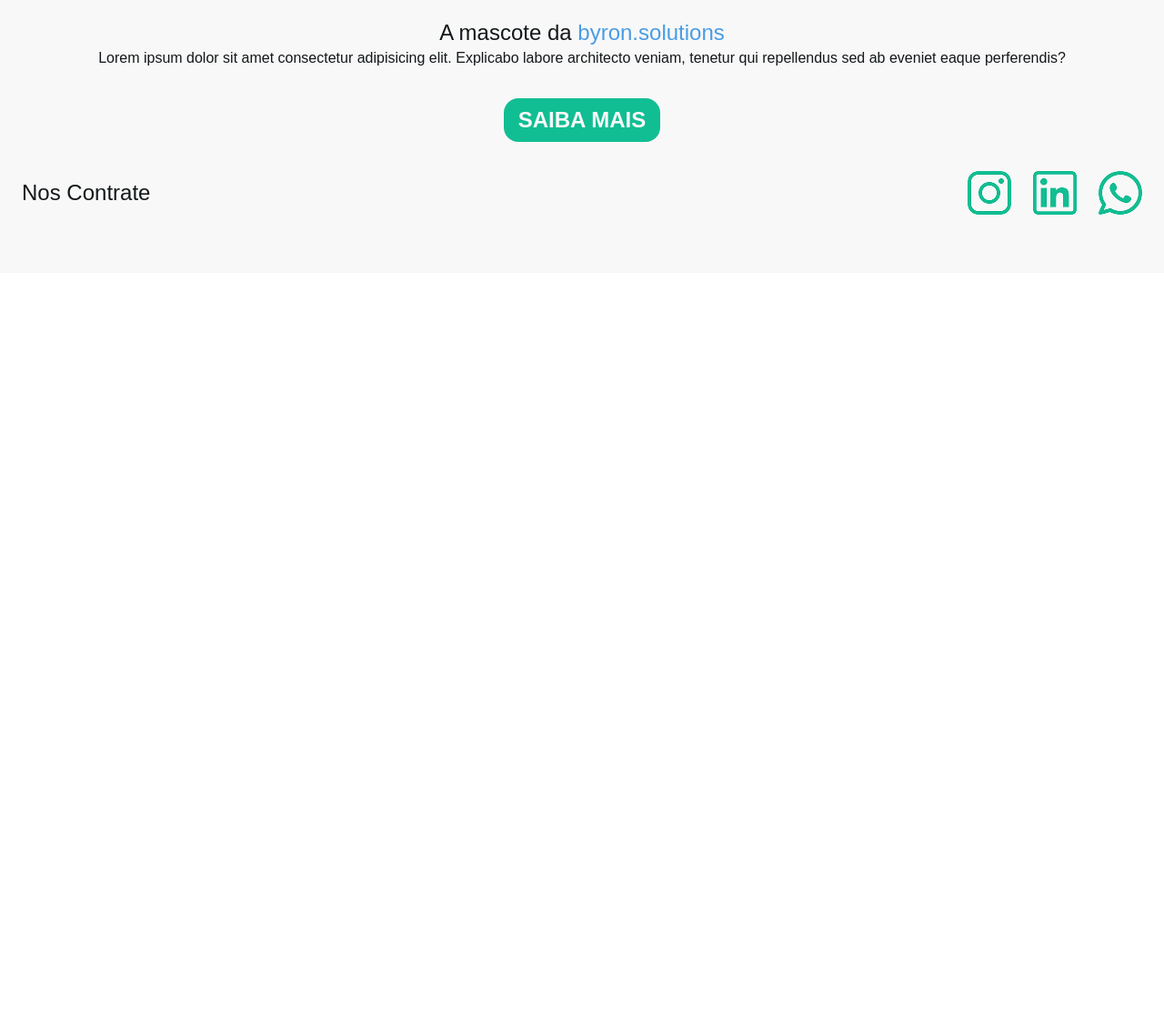
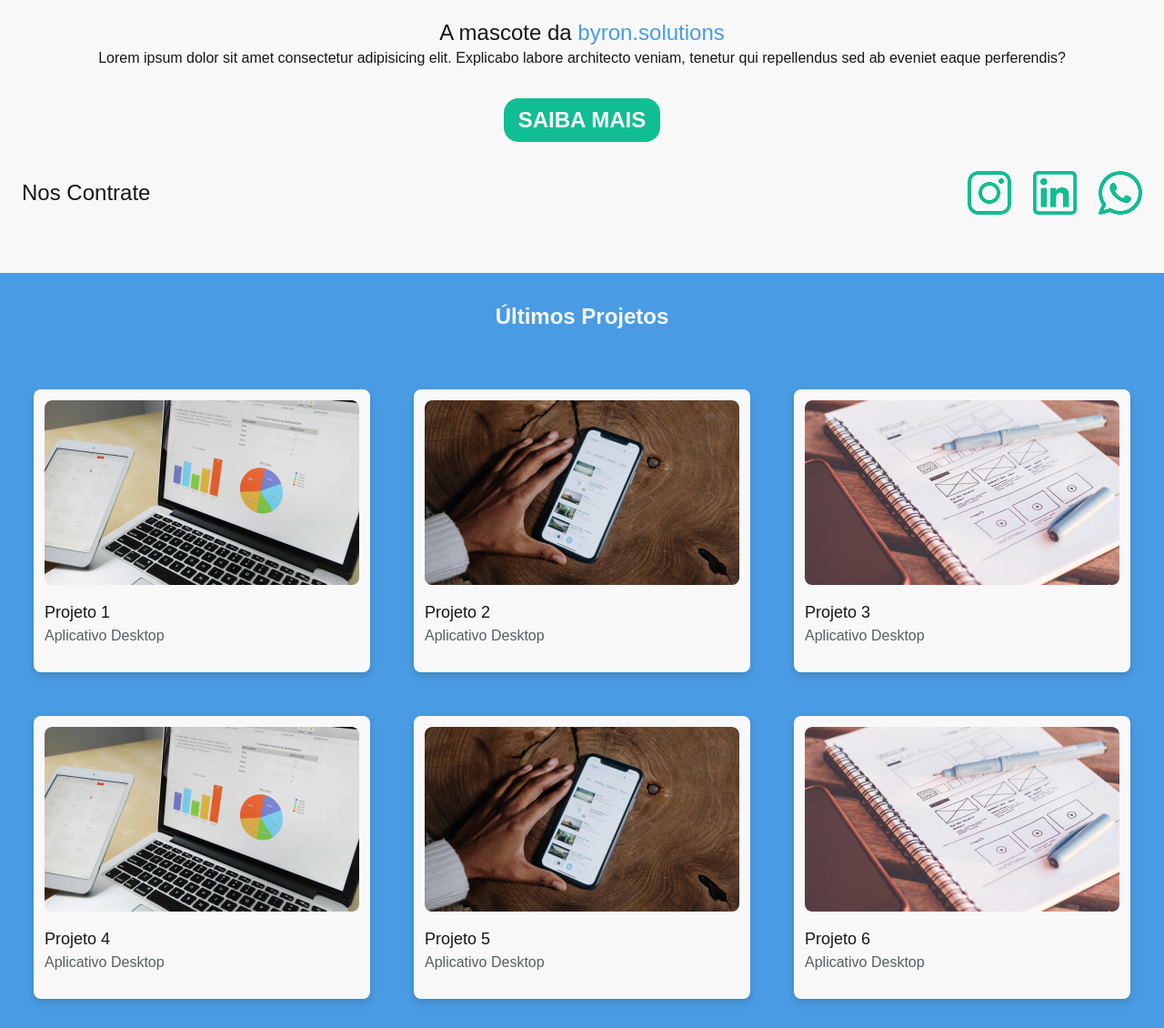
Before and after one commit to Dudruu/P-Tailwind, a website: page src/index.html in a window 1280 px wide. Shown: the part 644-1774 px from the top of the page at 91% size. Before the commit the page ends 944 px from the top, so only its background shows below. Drawn offline with Linux system fonts and the light colour scheme.

Commit message:
feat(#6): implementa a seção ultimos projetos

```diff
--- a/src/index.html
+++ b/src/index.html
@@ -50,5 +50,68 @@
           </div>
         </div>
       </section>
+      <section class="bg-secondary px-6 py-8 text-black flex flex-col items-center gap-8 lg:gap-16">
+          <h2 class="text-white font-extrabold text-2xl">Últimos Projetos</h2>
+          <div class=" grid grid-flow-row grid-cols-1 gap-12 md:grid-cols-2 lg:grid-cols-3">
+              <div class=" flex flex-col bg-white max-w-[380px] rounded-lg p-3 gap-4 drop-shadow-lg" >
+                  <div class="h-3/4 rounded-lg overflow-hidden">
+                      <img src="./img/Imagem1.png" alt="" />
+                  </div>
+                  <div class="h-1/4">
+                      <h3 class="text-lg">Projeto 1</h3>
+                      <p class="text-base text-gray">Aplicativo Desktop</p>
+                  </div>
+              </div>
+
+              <div class=" flex flex-col bg-white max-w-[380px] rounded-lg p-3 gap-4 drop-shadow-lg" >
+                  <div class="h-3/4 rounded-lg overflow-hidden">
+                      <img src="./img/Imagem2.png" alt="" />
+                  </div>
+                  <div class="h-1/4">
+                      <h3 class="text-lg">Projeto 2</h3>
+                      <p class="text-base text-gray">Aplicativo Desktop</p>
+                  </div>
+              </div>
+
+              <div class=" flex flex-col bg-white max-w-[380px] rounded-lg p-3 gap-4 drop-shadow-lg" >
+                  <div class="h-3/4 rounded-lg overflow-hidden">
+                      <img src="./img/Imagem3.png" alt="" />
+                  </div>
+                  <div class="h-1/4">
+                      <h3 class="text-lg">Projeto 3</h3>
+                      <p class="text-base text-gray">Aplicativo Desktop</p>
+                  </div>
+              </div>
+
+              <div class=" flex flex-col bg-white max-w-[380px] rounded-lg p-3 gap-4 drop-shadow-lg" >
+                  <div class="h-3/4 rounded-lg overflow-hidden">
+                      <img src="./img/Imagem1.png" alt="" />
+                  </div>
+                  <div class="h-1/4">
+                      <h3 class="text-lg">Projeto 4</h3>
+                      <p class="text-base text-gray">Aplicativo Desktop</p>
+                  </div>
+              </div>
+
+              <div class=" flex flex-col bg-white max-w-[380px] rounded-lg p-3 gap-4 drop-shadow-lg" >
+                  <div class="h-3/4 rounded-lg overflow-hidden">
+                      <img src="./img/Imagem2.png" alt="" />
+                  </div>
+                  <div class="h-1/4">
+                      <h3 class="text-lg">Projeto 5</h3>
+                      <p class="text-base text-gray">Aplicativo Desktop</p>
+                  </div>
+              </div>
+              <div class=" flex flex-col bg-white max-w-[380px] rounded-lg p-3 gap-4 drop-shadow-lg" >
+                  <div class="h-3/4 rounded-lg overflow-hidden">
+                      <img src="./img/Imagem3.png" alt="" />
+                  </div>
+                  <div class="h-1/4">
+                      <h3 class="text-lg">Projeto 6</h3>
+                      <p class="text-base text-gray">Aplicativo Desktop</p>
+                  </div>
+              </div>
+          </div>
+      </section>
     </body>
   </html>
--- a/src/input.css
+++ b/src/input.css
@@ -1,11 +1,11 @@
 @import "tailwindcss";
-@import url('https://fonts.googleapis.com/css2?family=Albert+Sans:ital,wght@0,100..900;1,100..900&display=swap');
-@theme{
-    --color-main:#11BE93;
-    --color-secondary:#499CE4;
-    --color-black:#13181A;
-    --color-white:#F8F8F8;
-    --color-gray:#546066;
+@import url("https://fonts.googleapis.com/css2?family=Albert+Sans:ital,wght@0,100..900;1,100..900&display=swap");
+@theme {
+  --color-main: #11be93;
+  --color-secondary: #499ce4;
+  --color-black: #13181a;
+  --color-white: #f8f8f8;
+  --color-gray: #546066;
 
-    --font-main: "Albert Sans", sans-serif;
+  --font-main: "Albert Sans", sans-serif;
 }
```
Also changed, not shown: src/output.css. Lines whose indentation alone changed are shown as unchanged.
